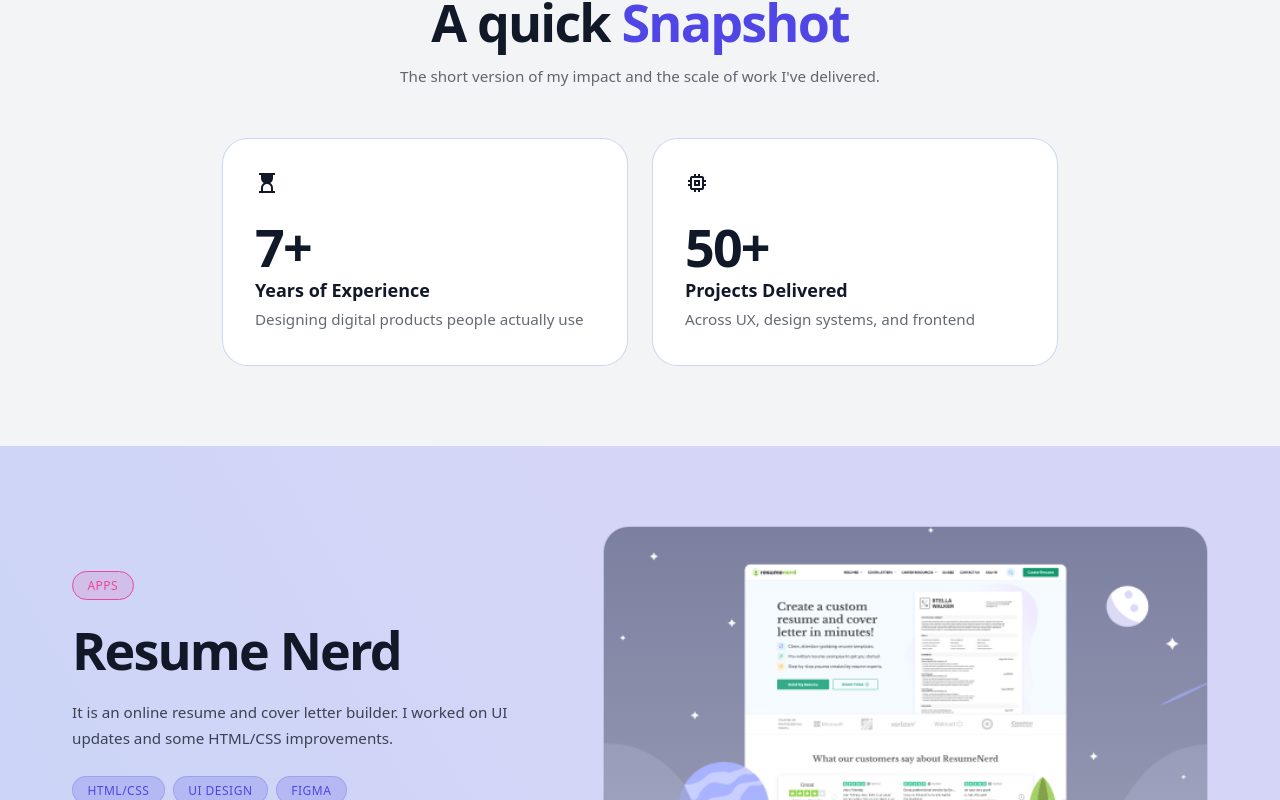
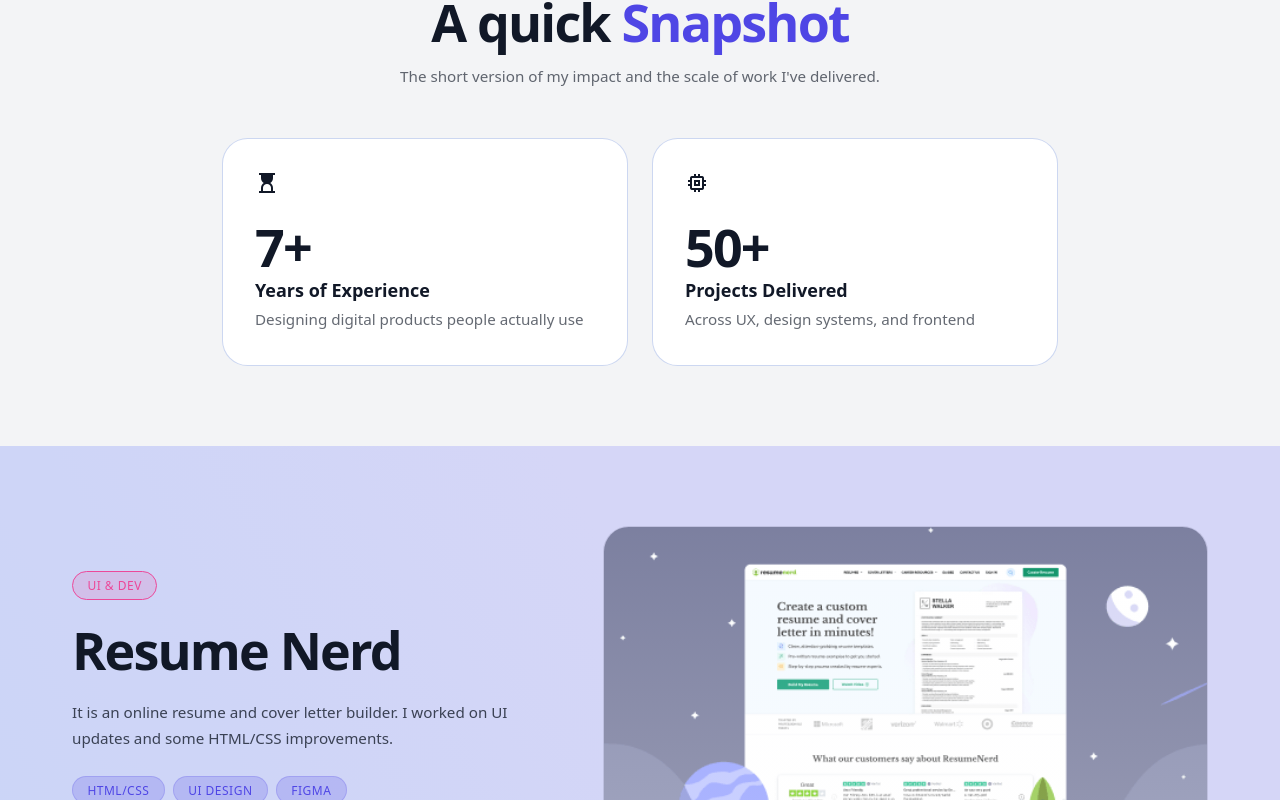
Before and after one commit to reactive-rajat/pixel_kaarigar, a React (Vite) app: page / in a window 1280 px wide. Shown: the part 1399-2199 px from the top of the page. Built offline with nearby package versions, Linux system fonts and the light colour scheme.

Commit message:
feat: add tagline support to project details and update project categories

```diff
--- a/src/data/projects.js
+++ b/src/data/projects.js
@@ -41,7 +41,8 @@
 
 const projectEntries = [
   {
-    title: "Fixing What Broke at Scale: Rebuilding ResumeHelp's Design Foundation",
+    title: "Rebuilding ResumeHelp's Design Foundation",
+    tagline: "Fixing What Broke at Scale",
     projectType: "case-study",
     featuredOrder: 1,
     folder: "resume-help",
@@ -68,7 +69,7 @@
     image: "/assets/projects/thumbnails/portfolio_v1_thumbnail.png",
     tags: ["Three.js", "GSAP"],
     size: "medium",
-    category: ["Apps"],
+    category: ["UI & Dev"],
   },
   {
     title: "Resume Nerd",
@@ -81,7 +82,7 @@
     image: "/assets/projects/thumbnails/nerd_thumbnail.png",
     tags: ["HTML/CSS", "UI DESIGN", "FIGMA"],
     size: "medium",
-    category: ["Apps", "Design"],
+    category: ["UI & Dev"],
   },
   {
     title: "Graphic & Marketing Design",
@@ -92,7 +93,7 @@
     image: "/assets/projects/thumbnails/graphic_design_thumbnail.png",
     tags: ["BRANDING", "SOCIAL MEDIA", "PRINT"],
     size: "small",
-    category: ["Design"],
+    category: ["Creative"],
   },
   {
     title: "Wedding Invite",
@@ -103,7 +104,7 @@
     image: "/assets/projects/thumbnails/harshit_himanshi_invite.mp4",
     tags: ["VIDEO", "INVITATION"],
     size: "small",
-    category: ["Motion"],
+    category: ["Creative"],
   },
   {
     title: "BOLD India",
@@ -116,7 +117,7 @@
     image: "/assets/projects/thumbnails/bold_india_thumbnail.png",
     tags: ["WEB DESIGN", "HTML / CSS", "UI KIT", "GOOGLE SITES"],
     size: "large",
-    category: ["Apps", "Design"],
+    category: ["UI & Dev"],
   },
 ];
 
--- a/src/pages/ProjectDetail/ProjectDetail.jsx
+++ b/src/pages/ProjectDetail/ProjectDetail.jsx
@@ -100,7 +100,16 @@
                     {categoryLabel}
                   </span>
                 )}
-                {project.title.includes(': ') ? (
+                {project.tagline ? (
+                  <h1 className="text-balance m-0 mb-6 mt-2">
+                    <span className="block text-sm md:text-base font-bold uppercase text-[var(--color-primary)] tracking-widest mb-3">
+                      {project.tagline}
+                    </span>
+                    <span className="block leading-[1.1]" style={{ fontSize: "clamp(2rem, 4.5vw, 3.5rem)" }}>
+                      {project.title}
+                    </span>
+                  </h1>
+                ) : project.title.includes(': ') ? (
                   <h1 className="text-balance m-0 mb-6 mt-2">
                     <span className="block text-sm md:text-base font-bold uppercase text-[var(--color-primary)] tracking-widest mb-3">
                       {project.title.split(': ')[0]}
```
